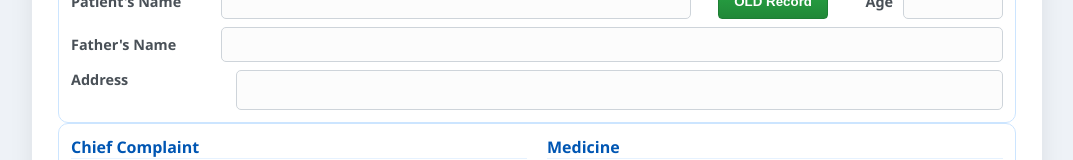
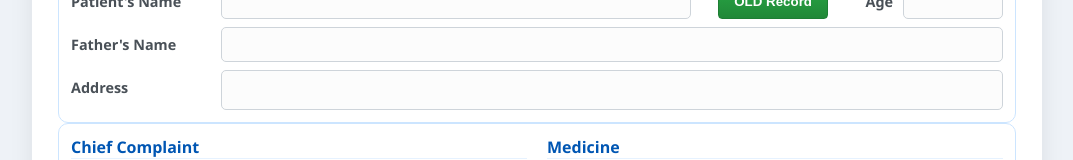
Before and after one commit to sahilcingh/Patient-Record-App, a React (Vite) app in the folder frontend/: page / in a window 1280 px wide. Shown: the part 153-313 px from the top of the page, without its empty margins (103-1176 px from the left). Built offline with nearby package versions, Linux system fonts and the light colour scheme; no server answers.

Commit message:
Address Block size fixed.-1

```diff
--- a/frontend/src/App.css
+++ b/frontend/src/App.css
@@ -80,30 +80,35 @@ body {
 .form-row {
   display: flex;
   align-items: center;
-  gap: 15px;
+  gap: 15px; /* Gap between separate groups in a row */
   width: 100%;
 }
 
 .input-group {
   display: flex;
   align-items: center;
-  gap: 10px;
+  gap: 10px; /* CRITICAL: Gap between Label and Input. Must be consistent! */
 }
 
-/* STRICT ALIGNMENT FIX:
-   Using 'flex' instead of 'min-width' ensures rigid 140px width
-   that won't collapse or expand.
+/* Special alignment for Address Row */
+.align-top {
+    align-items: flex-start;
+}
+
+/* STRICT ALIGNMENT:
+   Ensures S.No, Patient, Father, Address labels are ALL exactly 140px.
+   (140px Label) + (10px Gap) = 150px Offset for ALL inputs.
 */
 .aligned-label {
-    flex: 0 0 140px; /* Force exactly 140px width */
+    flex: 0 0 140px;
     font-weight: 600;
     color: #495057;
     white-space: nowrap;
     font-size: 0.9rem;
-    text-align: left; /* Ensure text starts left */
+    text-align: left;
 }
 
-/* Normal Labels (Date, Gender, Age) */
+/* Normal Labels */
 .input-group label {
   font-weight: 600;
   color: #495057;
@@ -115,8 +120,15 @@ body {
 .col-date { margin-left: auto; margin-right: auto; }
 .fixed-right { width: 160px; flex-shrink: 0; justify-content: flex-end; }
 .fixed-right select, .fixed-right input { width: 100px; }
-.grow { flex: 1; display: flex; position: relative; } /* Relative for dropdown */
+.grow { flex: 1; display: flex; position: relative; }
 .grow input { width: 100%; }
+
+/* Address Box Sizing */
+.address-box {
+    flex: 1;
+    height: 5vh; min-height: 30px;
+    resize: none;
+}
 
 /* ================= DROPDOWN MENU ================= */
 .autocomplete-wrapper {
@@ -178,71 +190,21 @@ body {
     padding-bottom: 10px;
 }
 
-.modal-header h3 {
-    color: #007bff;
-    font-size: 1.2rem;
-    margin: 0;
-}
+.modal-header h3 { color: #007bff; font-size: 1.2rem; margin: 0; }
 
-.table-container {
-    border: 1px solid #dee2e6;
-    border-radius: 5px;
-    overflow: hidden;
-}
-
-.history-table {
-    width: 100%;
-    border-collapse: collapse;
-    background: white;
-}
-
-.history-table th {
-    background-color: #eef6fc;
-    color: #1e88e5;
-    font-weight: 600;
-    padding: 12px 15px;
-    text-align: left;
-    border-bottom: 1px solid #dee2e6;
-}
-
-.history-table td {
-    padding: 10px 15px;
-    text-align: left;
-    border-bottom: 1px solid #eee;
-    color: #333;
-}
+.table-container { border: 1px solid #dee2e6; border-radius: 5px; overflow: hidden; }
+.history-table { width: 100%; border-collapse: collapse; background: white; }
+.history-table th { background-color: #eef6fc; color: #1e88e5; font-weight: 600; padding: 12px 15px; text-align: left; border-bottom: 1px solid #dee2e6; }
+.history-table td { padding: 10px 15px; text-align: left; border-bottom: 1px solid #eee; color: #333; }
 
 .select-btn {
-    background-color: white;
-    border: 1px solid #ced4da;
-    color: #555;
-    padding: 5px 15px;
-    border-radius: 4px;
-    font-size: 0.85rem;
-    font-weight: 600;
-    cursor: pointer;
-    transition: all 0.2s;
+    background-color: white; border: 1px solid #ced4da; color: #555; padding: 5px 15px; border-radius: 4px; font-size: 0.85rem; font-weight: 600; cursor: pointer; transition: all 0.2s;
 }
-
-.select-btn:hover {
-    background-color: #f8f9fa;
-    border-color: #adb5bd;
-}
-
+.select-btn:hover { background-color: #f8f9fa; border-color: #adb5bd; }
 .close-modal { font-size: 24px; cursor: pointer; border: none; background: none; color: #aaa; }
 .close-modal:hover { color: #555; }
 
 /* ================= OTHER SECTIONS ================= */
-/* Address Box Alignment Fix: removed "display:flex" to rely on form-row flex */
-.address-row {
-    align-items: flex-start; /* Label at top */
-}
-.address-box {
-    flex: 1; /* Fill remaining width */
-    height: 5vh; min-height: 30px; resize: none;
-    margin-left: 10px; /* Match gap of input-group (gap: 10px) */
-}
-
 .two-col { display: grid; grid-template-columns: 1fr 1fr; gap: 20px; flex: 1; min-height: 0; }
 .two-col > div { display: flex; flex-direction: column; height: 100%; }
 .large-box { width: 100%; flex: 1; resize: none; min-height: 40px; }
--- a/frontend/src/App.jsx
+++ b/frontend/src/App.jsx
@@ -94,10 +94,13 @@ function App() {
               </div>
             </div>
 
-            {/* ROW 4: Address - Now Perfectly Aligned */}
-            <div className="form-row address-row">
-              <label className="aligned-label">Address</label>
-              <textarea id="address" className="address-box" required />
+            {/* ROW 4: Address (FIXED STRUCTURE) */}
+            <div className="form-row">
+              {/* Added 'input-group grow align-top' to match spacing exactly */}
+              <div className="input-group grow align-top">
+                <label className="aligned-label" style={{marginTop: "8px"}}>Address</label>
+                <textarea id="address" className="address-box" required />
+              </div>
             </div>
 
           </section>
```
